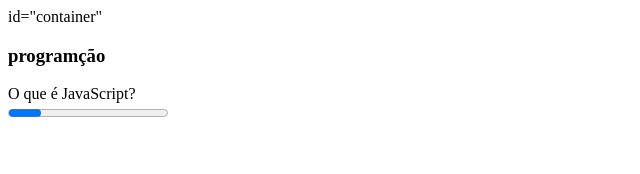
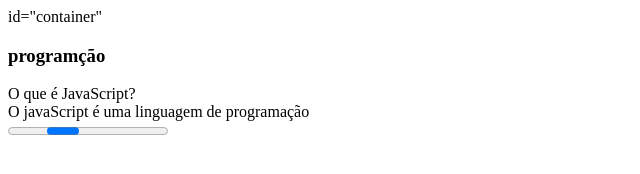
Before and after one commit to Rael748/flashcards., a plain HTML site: page index.html in a window 1280 px wide. Shown: the whole page, without its empty margins (0-640 px from the left). Drawn offline with Linux system fonts and the light colour scheme.

Commit message:
Add files via upload

```diff
--- a/index.html
+++ b/index.html
@@ -15,6 +15,9 @@
         <div class="cartao__conteudo__pergunta">
             O que é JavaScript?
         </div>
+        <div class="cartao__conteudo__resposta">
+            O javaScript é uma linguagem de programação
+        </div>
     </div>
 </article>
 </section>
@@ -23,4 +26,4 @@
     <progress> projeto desenvolvido pela alura, sem fins lucrativos </progress>
  </footer>
 </body>
-</html>
+</html
```
